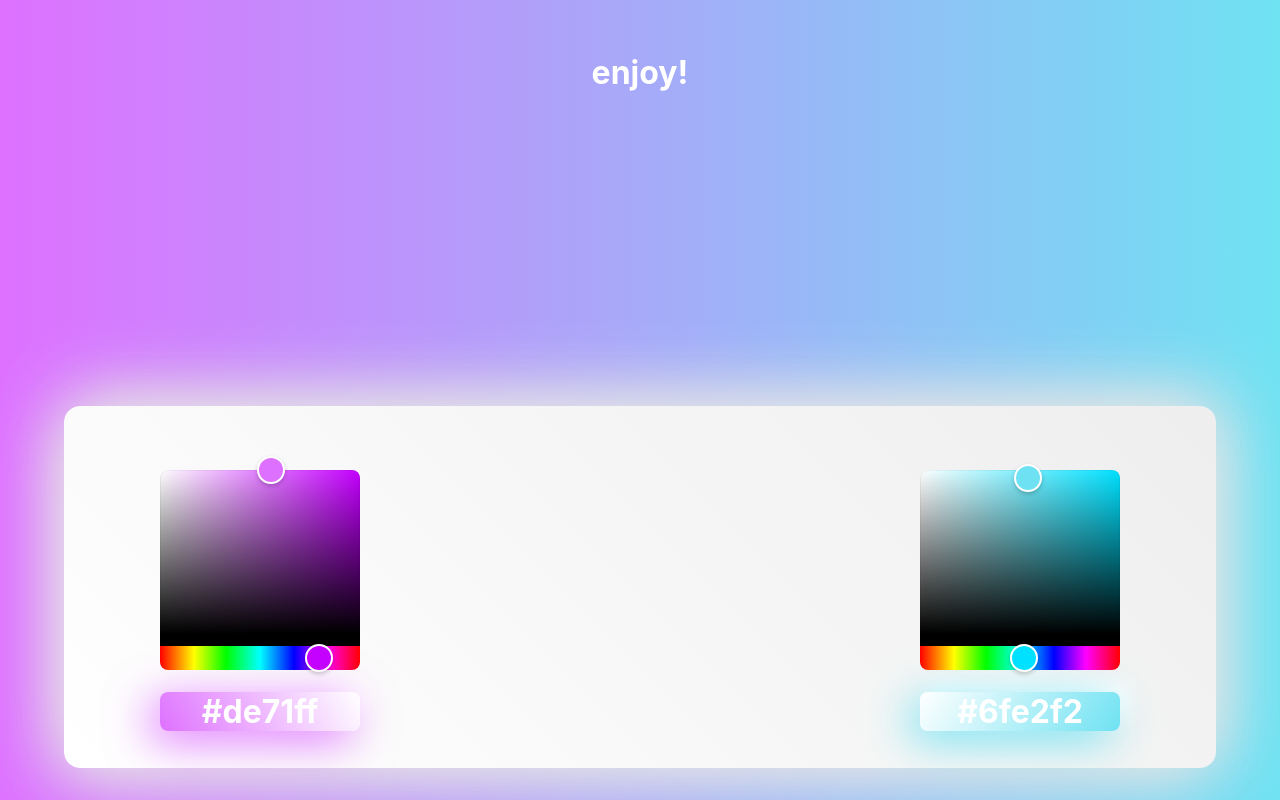
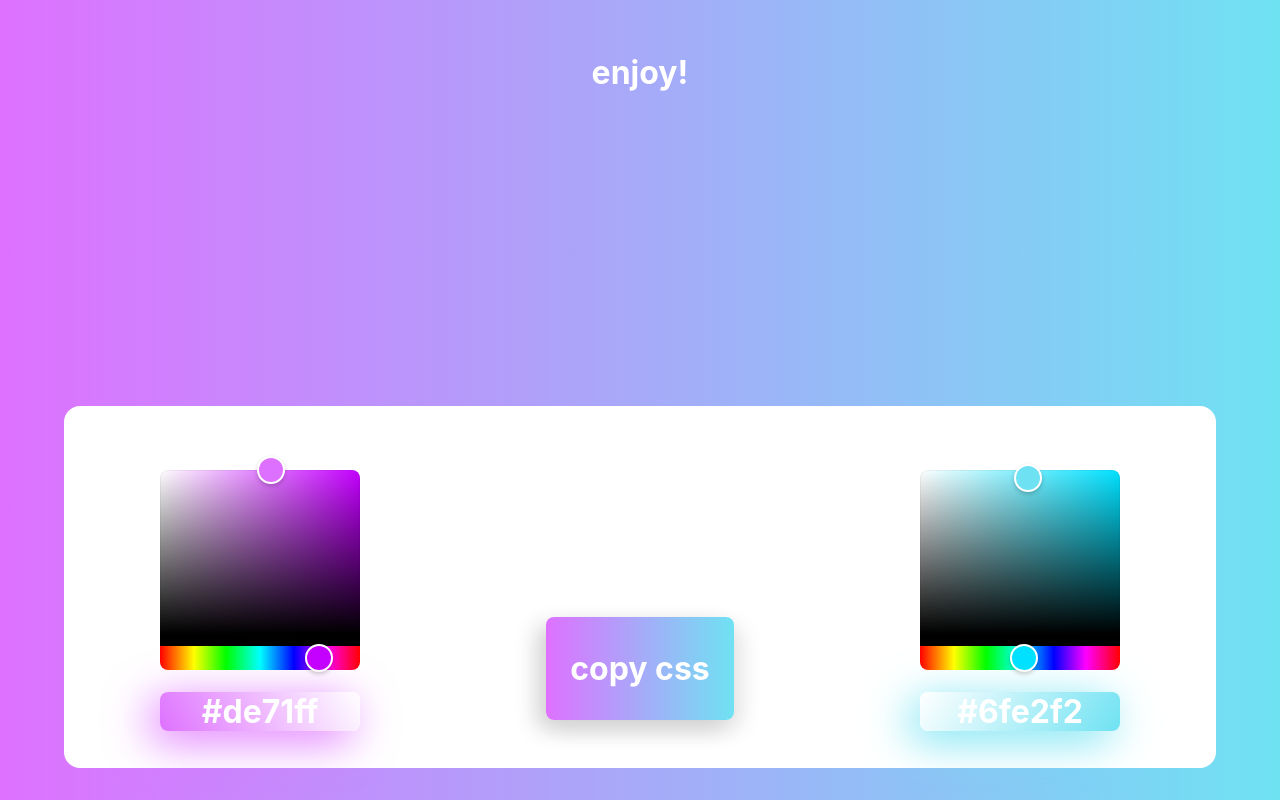
Before and after one commit to Faridmohammadizadeh/colorer, a React (Create React App) app: page / in a window 1280 px wide. Built offline with nearby package versions, Linux system fonts and the light colour scheme.

Commit message:
copu buttons added

```diff
--- a/package.json
+++ b/package.json
@@ -8,6 +8,7 @@
     "@testing-library/user-event": "^13.5.0",
     "react": "^18.2.0",
     "react-colorful": "^5.6.1",
+    "react-copy-to-clipboard": "^5.1.0",
     "react-dom": "^18.2.0",
     "react-scripts": "5.0.1",
     "web-vitals": "^2.1.4"
--- a/src/App.css
+++ b/src/App.css
@@ -9,7 +9,6 @@
   justify-content: space-between;
   width: 100%;
   height: 100%;
-  color: white;
   padding: 2rem 4rem;
   text-align: center;
   box-sizing: border-box;
@@ -30,4 +29,23 @@
 
 .code-button {
   cursor: pointer;
+  box-sizing: content-box;
 }
+
+.css-button {
+  border-radius: 8px;
+  padding: 2rem 1.5rem;
+  color: white;
+  cursor: pointer;
+}
+
+.control-box-buttons {
+  display: flex;
+  flex-direction: column;
+  justify-content: flex-end;
+  padding-bottom: 2rem;
+}
+
+.css-button h1 {
+  margin: 0;
+}
--- a/src/App.js
+++ b/src/App.js
@@ -1,7 +1,8 @@
 import "./App.css";
 
+import { useState, useEffect, useCallback } from "react";
 import { HexColorPicker } from "react-colorful";
-import { useState, useEffect } from "react";
+import { CopyToClipboard } from "react-copy-to-clipboard";
 
 function App() {
   // screen size ----------------------------------
@@ -30,21 +31,38 @@ function App() {
   const Gradianter = () => {
     // colorpicker 1 settings
     const [color1, setColor1] = useState("#de71ff");
+    const [copied1, setCopied1] = useState(false);
+
+    const onCopy1 = useCallback(() => {
+      setCopied1(true);
+    }, []);
+
+    const clicked = useCallback(({ target: { innerText } }) => {
+      console.log(`Clicked on "${innerText}"!`);
+    }, []);
+
     let styler1 = {
       color: "white",
       "border-radius": "8px",
       background: `linear-gradient(240deg, #ffffff, ${color1})`,
       "box-shadow": `-9px 9px 45px ${color1} , 9px -9px 18px #ffffff`,
+      border: copied1 ? "1.5px solid #05ff00" : "white",
     };
 
-    // colorpicker 1 settings
+    // colorpicker 2 settings
+    const [color2, setColor2] = useState("#6fe2f2");
+    const [copied2, setCopied2] = useState(false);
 
-    const [color2, setColor2] = useState("#6fe2f2");
+    const onCopy2 = useCallback(() => {
+      setCopied2(true);
+    }, []);
+
     let styler2 = {
       color: `white`,
       "border-radius": "8px",
       background: `linear-gradient(125deg, #ffffff, ${color2})`,
       "box-shadow": `-9px 9px 45px ${color2} , 9px -9px 18px #ffffff`,
+      border: copied2 ? "1.5px solid #05ff00" : "white",
     };
 
     let grad = {
@@ -52,28 +70,72 @@ function App() {
     };
 
     let controlerColor = {
-      background: "#ffffff",
-      background: `linear-gradient(225deg, #eeeeee, #ffffff)`,
-      "box-shadow": ` -10px 10px 70px #e6e6e6 ,
-       10px -10px 70px #e6e6e6`,
+      // background: "#ffffff",
+      // background: `linear-gradient(225deg, #eeeeee, #ffffff)`,
+      // "box-shadow": ` -10px 10px 70px #e6e6e6 ,
+      //  10px -10px 70px #e6e6e6`,
+    };
+
+    // copy css
+    const [copiedCss, setCopiedCss] = useState(false);
+    const onCopyCss = useCallback(() => {
+      setCopiedCss(true);
+    }, []);
+
+    let copyCssButton = {
+      background: `linear-gradient(to left, ${color2}, ${color1})`,
+      "box-shadow": `-9px 9px 22px #d1d1d1, 9px 9px 22px #e9e9e9  `,
+      border: copiedCss ? "1.5px solid #05ff00" : "",
     };
 
     return (
       <>
         <div className="main" style={{ ...grad }}>
-          <h1>enjoy!</h1>
+          <h1 style={{ color: "white" }}>enjoy!</h1>
+
           <div className="control-box" style={{ ...controlerColor }}>
             <div className="input-color">
-              <HexColorPicker color={color1} onChange={setColor1} />
+              <HexColorPicker
+                color={color1}
+                onChange={(val) => {
+                  setColor1(val);
+                  setCopied1(false);
+                  setCopiedCss(false);
+                }}
+              />
+              <CopyToClipboard onCopy={onCopy1} text={color1} onClick={clicked}>
                 <h1 style={{ ...styler1 }} className="code-button">
                   {color1}
                 </h1>
+              </CopyToClipboard>
             </div>
+
+            <div className="control-box-buttons">
+              <CopyToClipboard
+                onCopy={onCopyCss}
+                text={`linear-gradient(#${color1}, ${color2})`}
+                onClick={clicked}
+              >
+                <div className="css-button" style={{ ...copyCssButton }}>
+                  <h1>copy css</h1>
+                </div>
+              </CopyToClipboard>
+            </div>
+
             <div className="input-color">
-              <HexColorPicker color={color2} onChange={setColor2} />
+              <HexColorPicker
+                color={color2}
+                onChange={(val) => {
+                  setColor2(val);
+                  setCopied2(false);
+                  setCopiedCss(false);
+                }}
+              />
+              <CopyToClipboard onCopy={onCopy2} text={color2} onClick={clicked}>
                 <h1 style={{ ...styler2 }} className="code-button">
                   {color2}
                 </h1>
+              </CopyToClipboard>
             </div>
           </div>
         </div>
```
Also changed, not shown: 1 other file (tests, documents, lock files or other folders). Lines whose indentation alone changed are shown as unchanged.
